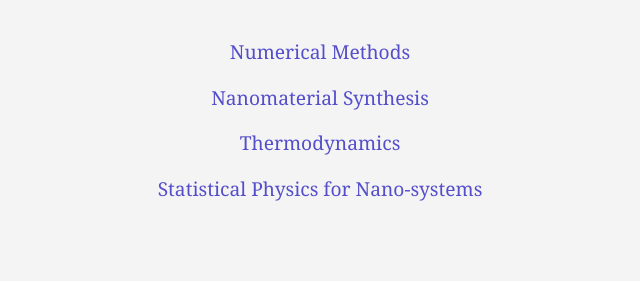
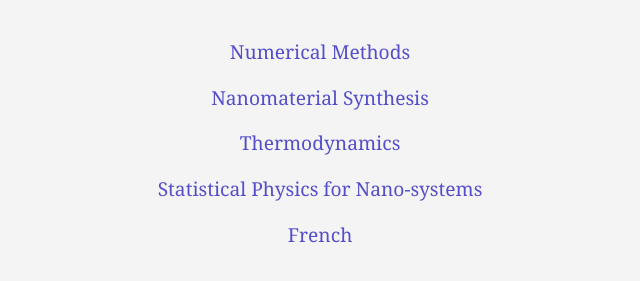
Before and after one commit to nano-library/nano-library.github.io, a plain HTML site: page index.html in a window 1280 px wide. Shown: the part 147-428 px from the top of the page, without its empty margins (320-960 px from the left). Drawn offline with Linux system fonts and the light colour scheme.

Commit message:
french iv

```diff
--- a/index.html
+++ b/index.html
@@ -22,6 +22,7 @@
             <a href="https://nano-library.github.io/fundamentals/index.html#nanomaterials-synthesis">Nanomaterial Synthesis</a>
             <a href="https://nano-library.github.io/fundamentals/index.html#thermodynamics">Thermodynamics</a>
             <a href="https://nano-library.github.io/fundamentals/index.html#statistical-physics-for-nano-systems">Statistical Physics for Nano-systems</a>
+            <a href="https://nano-library.github.io/languages/#french">French</a>
         </section>
 
         <footer>
```
